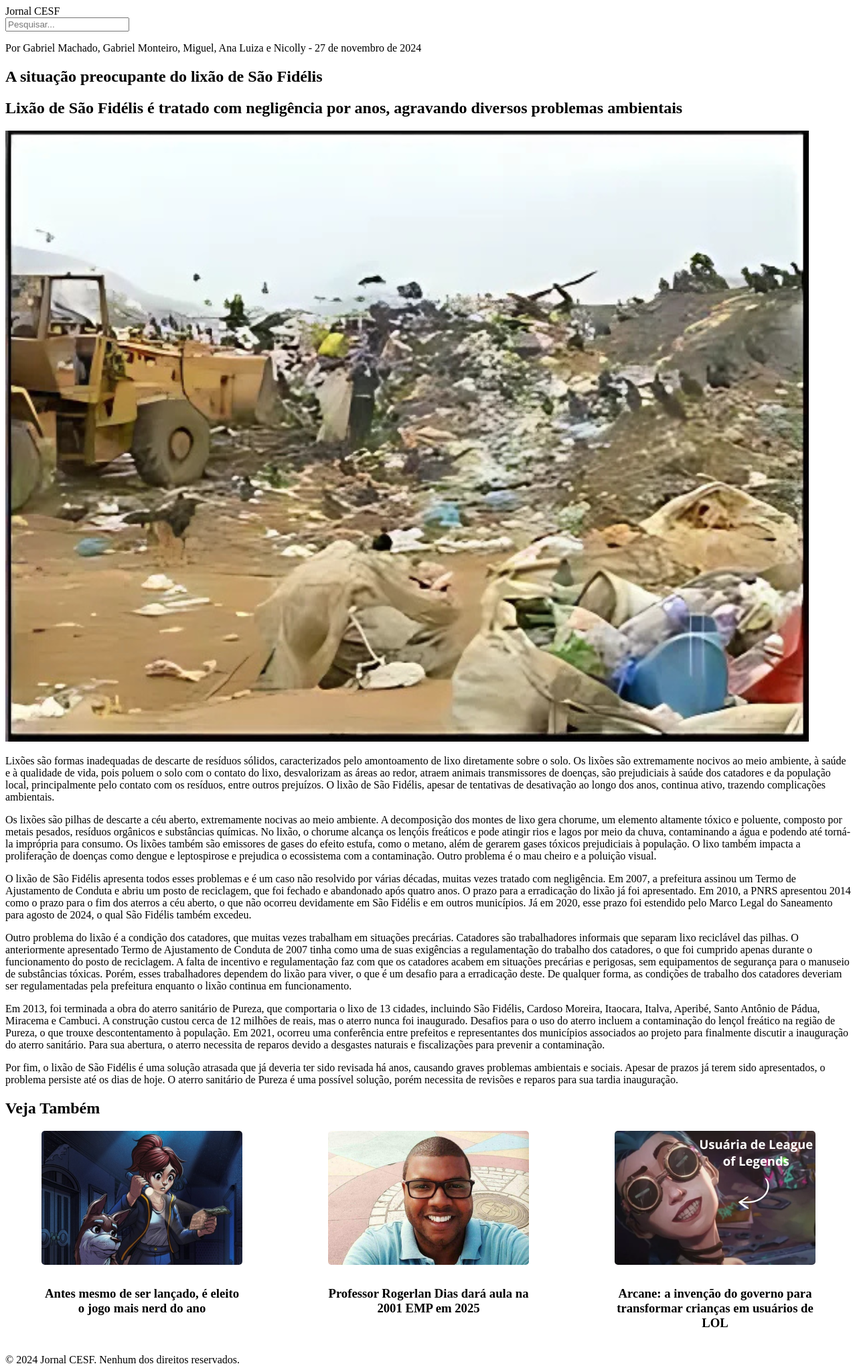
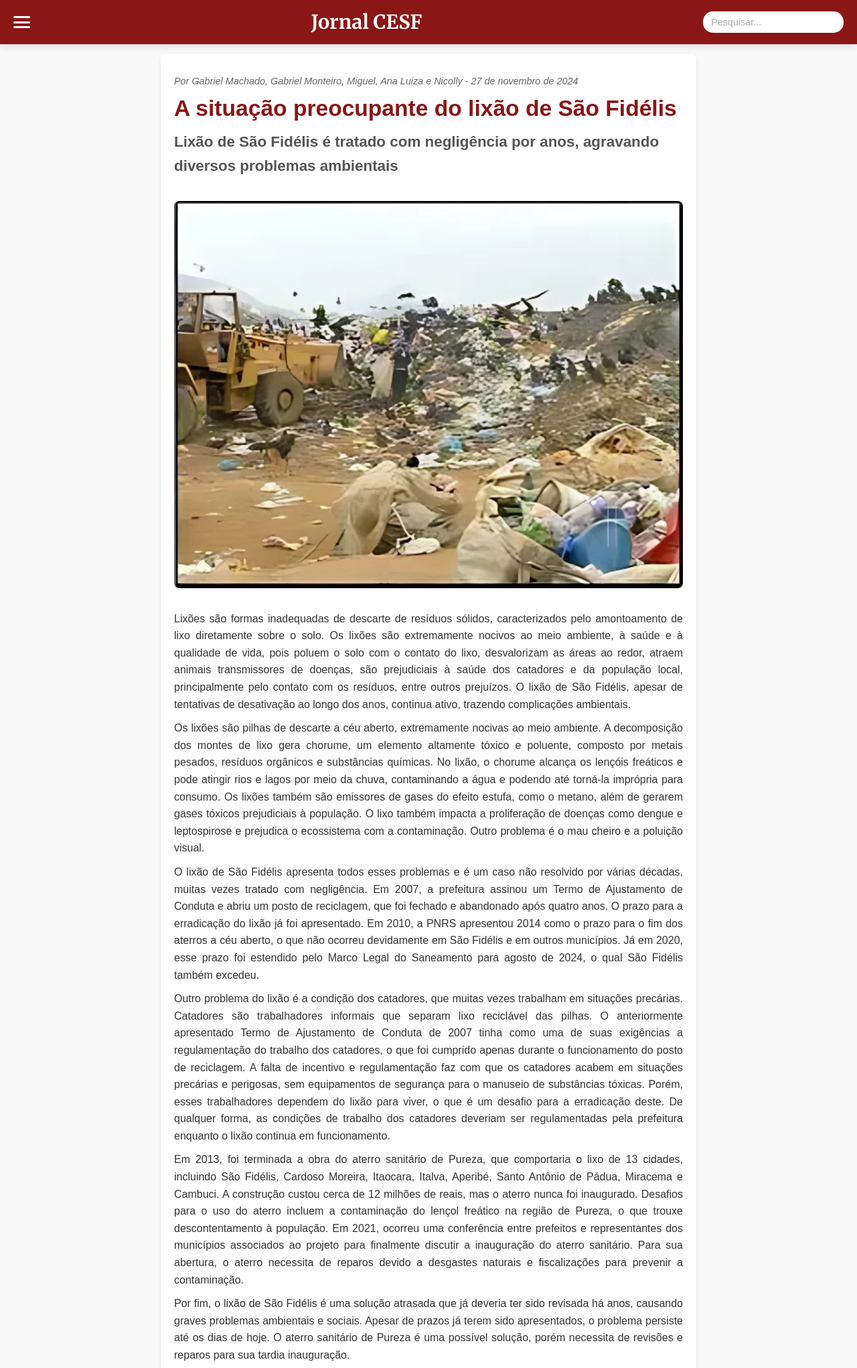
Before and after one commit to ssskkul/jornal-cesf, a plain HTML site: page index.html in a window 1280 px wide. Shown: the top 2042 px of the page at 67% size. Drawn offline with Linux system fonts and the light colour scheme.

Commit message:
Update styles.css

```diff
--- a/styles.css
+++ b/styles.css
@@ -1,50 +1,223 @@
-.veja-tambem {
-  margin: 20px 0;
-  padding: 10px;
-  background-color: #f9f9f9;
-  border-top: 2px solid #ccc;
+/* Reset básico */
+* {
+    margin: 0;
+    padding: 0;
+    box-sizing: border-box;
 }
 
-.veja-tambem h2 {
-  text-align: center;
-  font-size: 1.5rem;
-  margin-bottom: 20px;
+body {
+    font-family: 'Arial', sans-serif;
+    line-height: 1.6;
+    background-color: #f9f9f9;
+    color: #333;
+    margin: 0;
+    padding: 0;
+    margin-top: 80px; /* Espaço para o header fixo */
 }
 
-.thumbnails {
-  display: flex;
-  gap: 20px;
-  justify-content: space-around;
-  flex-wrap: wrap; /* Permite que os itens se ajustem ao espaço disponível */
+/* Estilo do Header */
+header {
+    position: fixed;
+    top: 0;
+    left: 0;
+    width: 100%;
+    background-color: #8a1616;
+    padding: 10px 20px;
+    color: white;
+    display: flex;
+    justify-content: space-between;
+    align-items: center;
+    z-index: 1000;
+    box-shadow: 0 4px 10px rgba(0, 0, 0, 0.1);
 }
 
-.thumbnail {
-  flex: 1 1 calc(33.333% - 20px); /* Cada item ocupa 1/3 da linha, com espaçamento */
-  max-width: 300px; /* Tamanho máximo para não ficar muito grande */
-  text-align: center;
+header .logo {
+    font-family: "Merriweather", serif;
+    font-size: 1.8em;
+    font-weight: bold;
+    text-align: center;
+    flex-grow: 1;
 }
 
-.thumbnail img {
-  width: 100%; /* Ajusta as imagens para caber dentro do container */
-  height: auto; /* Mantém a proporção da imagem */
-  border-radius: 5px;
-  margin-bottom: 10px;
+header .menu {
+    display: flex;
+    align-items: center;
+    gap: 8px; /* Espaço entre o ícone e o texto */
 }
 
-/* Responsividade para telas menores */
+header .menu a {
+    color: white;
+    text-decoration: none;
+    font-size: 1em;
+    font-weight: bold;
+    transition: color 0.3s ease;
+}
+
+header .menu a:hover {
+    color: #ffcccb;
+}
+
+/* Estilo do ícone de hambúrguer */
+header .hamburger {
+    display: flex;
+    flex-direction: column;
+    justify-content: space-between;
+    width: 25px;
+    height: 18px;
+    cursor: pointer;
+}
+
+header .hamburger span {
+    display: block;
+    height: 3px;
+    background-color: white;
+    border-radius: 3px;
+    transition: 0.3s;
+}
+
+header .hamburger:hover span {
+    background-color: #ffcccb;
+}
+
+/* Estilo da barra de pesquisa */
+header .search-bar {
+    position: relative;
+}
+
+header .search-bar input {
+    border: none;
+    padding: 8px 12px;
+    border-radius: 15px;
+    font-size: 0.9em;
+    color: #333;
+    outline: none;
+    background-color: #fff;
+}
+
+header .search-bar input::placeholder {
+    color: #aaa;
+}
+
+/* Estilo do Conteúdo Principal */
+main {
+    max-width: 800px;
+    margin: 20px auto;
+    background: white;
+    padding: 20px;
+    box-shadow: 0 2px 5px rgba(0, 0, 0, 0.1);
+    border-radius: 8px;
+}
+
+main img {
+    max-width: 100%;
+    border-radius: 8px;
+    margin: 15px 0;
+}
+
+.reportagem h1 {
+    font-size: 2.1em;
+    color: #8a1616;
+    margin-bottom: 3px;
+}
+
+.reportagem h2 {
+    font-size: 1.4em;
+    margin: 5px 0 20px;
+    color: #555;
+    text-align: left;
+}
+
+.reportagem .autor {
+    margin: 10px 0 2px;
+    color: #666;
+    font-size: 0.9em;
+    text-align: left;
+    font-style: italic;
+}
+
+.reportagem p {
+    margin: 10px 0;
+    text-align: justify;
+}
+
+.reportagem blockquote {
+    font-style: italic;
+    margin: 15px 0;
+    padding: 10px 15px;
+    background: #f4f4f4;
+    border-left: 4px solid #ccc;
+}
+
+/* Estilo da Seção "Veja Também" */
+main .see-also {
+    background-color: #f9f9f9;
+    padding: 20px;
+    text-align: center;
+}
+
+main .see-also h2 {
+    font-size: 2em;
+    margin-bottom: 20px;
+    color: #333;
+}
+
+/* Thumbnails */
+main .thumbnails {
+    display: flex;
+    justify-content: space-between;
+    gap: 20px;
+    flex-wrap: wrap;
+}
+
+main .thumbnails .thumbnail {
+    background-color: #fff;
+    border-radius: 8px;
+    box-shadow: 0 4px 8px rgba(0, 0, 0, 0.1);
+    width: 30%;
+    overflow: hidden;
+    cursor: pointer;
+    transition: transform 0.3s;
+}
+
+main .thumbnails .thumbnail:hover {
+    transform: scale(1.05);
+}
+
+main .thumbnails .thumbnail img {
+    width: 100%;
+    height: 180px;
+    object-fit: cover;
+}
+
+main .thumbnails .thumbnail-text {
+    padding: 15px;
+    text-align: left;
+}
+
+main .thumbnails .thumbnail-text h3 {
+    font-size: 0.9em;
+    color: #333;
+}
+
+/* Responsividade */
 @media (max-width: 768px) {
-  .thumbnail {
-    flex: 1 1 calc(50% - 20px); /* Cada item ocupa metade da linha */
-  }
+    main .thumbnails .thumbnail {
+        flex: 1 1 calc(50% - 20px);
+    }
 }
 
 @media (max-width: 480px) {
-  .thumbnail {
-    flex: 1 1 100%; /* Cada item ocupa toda a largura da linha */
-  }
+    main .thumbnails .thumbnail {
+        flex: 1 1 100%;
+    }
 
-  .thumbnail img {
-    max-width: 90%; /* Limita o tamanho da imagem no celular */
-    margin: 0 auto; /* Centraliza no celular */
-  }
+    main .thumbnails .thumbnail img {
+        max-width: 90%;
+        margin: 0 auto;
+    }
+
+    header {
+        flex-direction: column;
+        text-align: center;
+    }
 }
```
